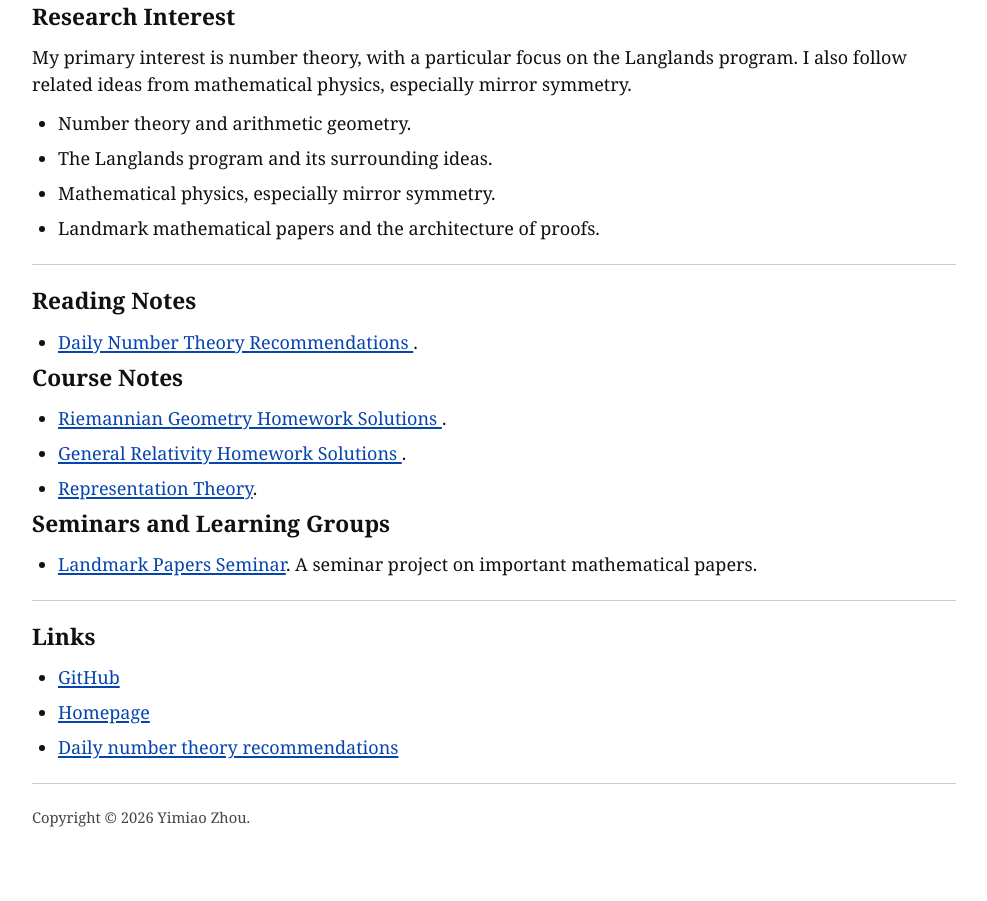
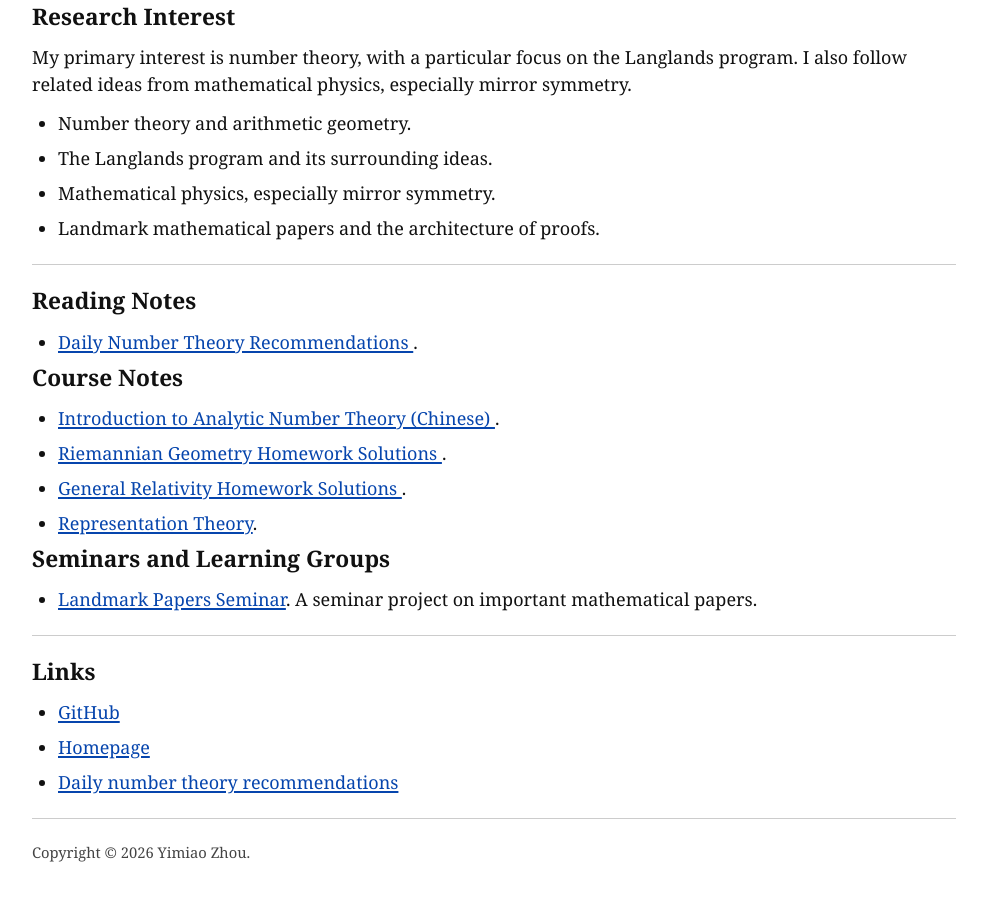
Before and after one commit to ZhouYM222/ZhouYM222.github.io, a plain HTML site: page index.html in a window 1280 px wide. Shown: the part 510-1411 px from the top of the page, without its empty margins (146-1133 px from the left). Drawn offline with Linux system fonts and the light colour scheme.

Commit message:
Add analytic number theory notes

```diff
--- a/index.html
+++ b/index.html
@@ -67,6 +67,11 @@
         <h2>Course Notes</h2>
         <ul>
           <li>
+            <a href="./course-notes/introduction-to-analytic-number-theory.pdf">
+              Introduction to Analytic Number Theory (Chinese)
+            </a>.
+          </li>
+          <li>
             <a href="./course-notes/riemannian-geometry-homework-solutions.pdf">
               Riemannian Geometry Homework Solutions
             </a>.
```
Also changed, not shown: 1 other file.
